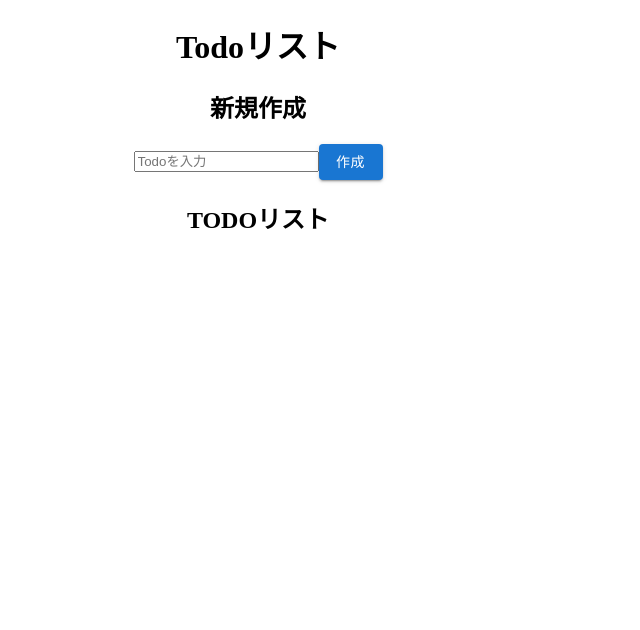
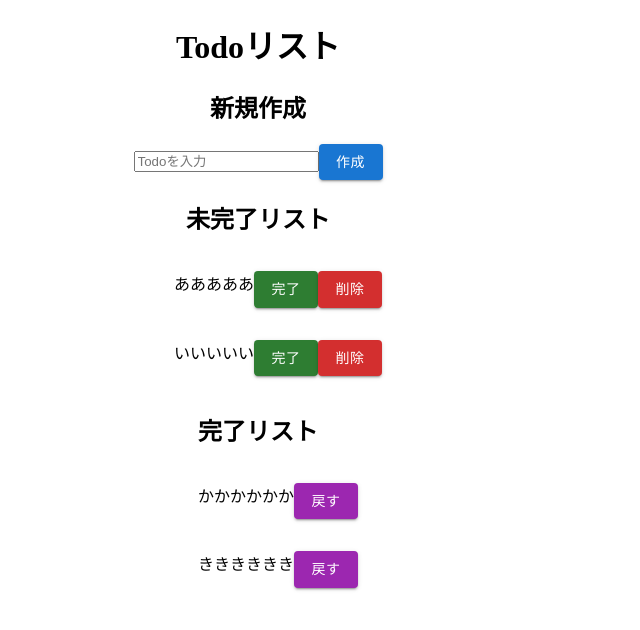
Before and after one commit to Tomo-kw/react-my-todo, a React (Create React App) app: page / in a window 1280 px wide. Shown: the top 630 px of the page, without its empty margins (0-640 px from the left). Built offline with nearby package versions, Linux system fonts and the light colour scheme.

Commit message:
戻す機能の実装

```diff
--- a/src/App.css
+++ b/src/App.css
@@ -7,11 +7,11 @@ li {
   list-style: none;
 }
 
-.todo {
+.incompleteTodo {
   justify-content:center;
 }
 
-.todo-list {
+.incomplete-list, .complete-list {
   display: flex;
   justify-content:center;
 }
--- a/src/Todo.js
+++ b/src/Todo.js
@@ -3,8 +3,22 @@ import {Button} from '@mui/material'
 
 const Todo = () => {
     const [text, setText] = useState('')
-    const [todos, setTodos] = useState([])
-    const createTodo = () => {
+    // const [todos, setTodos] = useState([])
+    const [todos, setTodos] = useState([
+        'あああああ',
+        'いいいいい'
+    ])
+    const [completeTodos, setCompleteTodos] = useState([
+        'かかかかかか',
+        'きききききき'
+    ])
+
+    const onChangeText = (e) => {
+        setText(e.target.value)
+    }
+
+    // 作成
+    const clickCreateTodo = () => {
         if(text === '') {
             alert('Todoを入力してください')
             return
@@ -14,14 +28,32 @@ const Todo = () => {
         setText('')
     }
 
-    const deleteTodo = (index) => {
+    // 削除
+    const clickDeleteTodo = (index) => {
         const updateTodo = [...todos]
+
         updateTodo.splice(index, 1)
         setTodos(updateTodo)
     }
 
-    const onChangeText = (e) => {
-        setText(e.target.value)
+    // 完了
+    const clickCompleteTodo = (index) => {
+        const completeTodo = [...todos]
+
+        completeTodo.splice(index, 1)
+        setTodos(completeTodo)
+        setCompleteTodos([...completeTodos, todos[index]])
+    }
+
+    // 戻す
+    const clickReturnTodo = (index) =>
+    {
+        const returnTodo = [...completeTodos]
+
+        setTodos([...todos, returnTodo[index]])
+        returnTodo.splice(index, 1)
+        setCompleteTodos(returnTodo)
+
     }
 
     return (
@@ -33,20 +65,40 @@ const Todo = () => {
             <div className='createTodo'>
                 <h2>新規作成</h2>
                 <input type='text' placeholder='Todoを入力' value={text} onChange={onChangeText} />
-                <Button variant="contained" onClick={createTodo}>作成</Button>
+                <Button variant="contained" onClick={clickCreateTodo}>作成</Button>
             </div>
 
-            <div className='todo'>
-                <h2>TODOリスト</h2>
+            <div className='incompleteTodo'>
+                <h2>未完了リスト</h2>
                 <ul>
                     {todos.map((todo, index) => {
                         return(
                             <li key={index}>
-                                <div className='todo-list'>
+                                <div className='incomplete-list'>
                                     <p>{todo}</p>
+                                    <p><Button variant="contained" color="success" onClick={() =>{
+                                        clickCompleteTodo(index)
+                                    }}>完了</Button></p>
                                     <p><Button variant="contained" color="error" onClick={() =>{
-                                        deleteTodo(index)
+                                        clickDeleteTodo(index)
                                     }}>削除</Button></p>
+                                </div>
+                            </li>
+                        )
+                    })}
+                </ul>
+            </div>
+            <div className='completeTodo'>
+                <h2>完了リスト</h2>
+                <ul>
+                    {completeTodos.map((todo, index) => {
+                        return(
+                            <li key={index}>
+                                <div className='complete-list'>
+                                    <p>{todo}</p>
+                                    <p><Button variant="contained" color="secondary" onClick={() =>{
+                                        clickReturnTodo(index)
+                                    }}>戻す</Button></p>
                                 </div>
                             </li>
                         )
```
